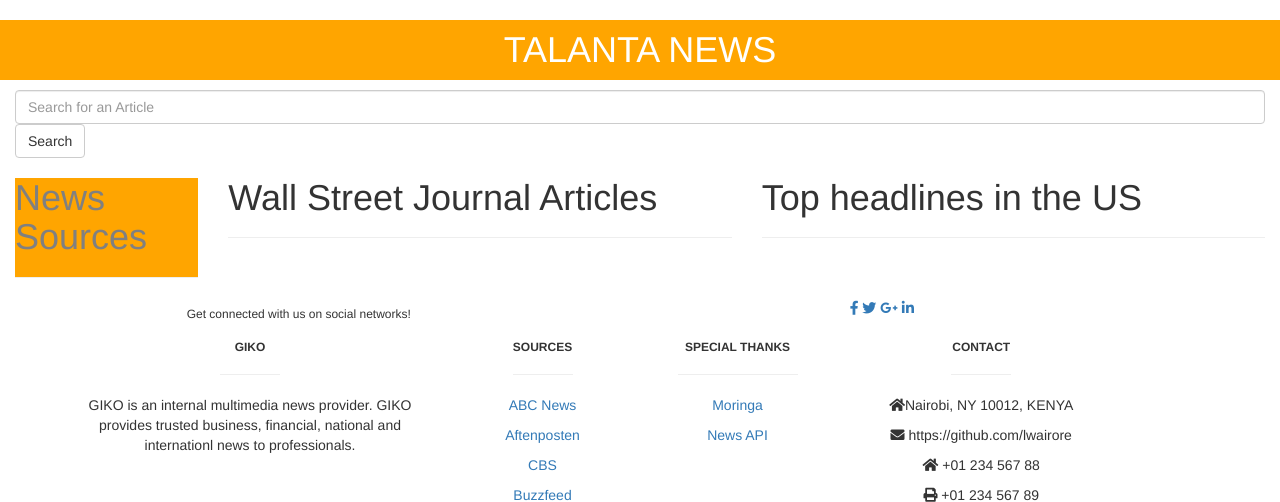
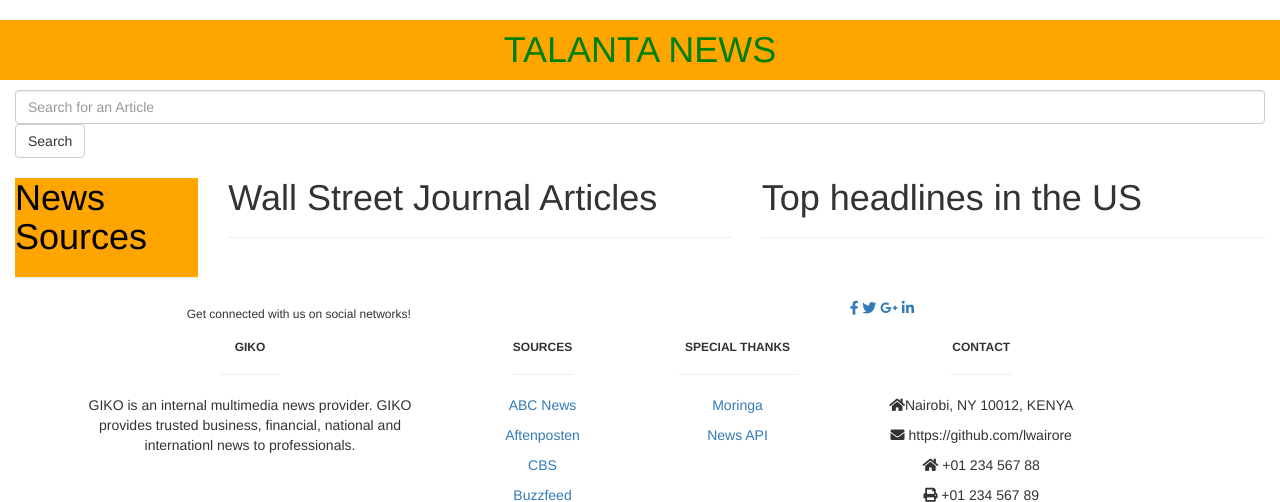
Before and after one commit to JOSEPHONYANGO/News-API, a Flask app: template app/templates/index.html in a window 1280 px wide. Shown: the top 502 px of the page. Run offline with Flask 2, Linux system fonts and the light colour scheme; the template is opened without the code that fills it, so the values that code supplies are empty; some libraries are stand-ins or nearby versions.

Commit message:
colors two

```diff
--- a/app/templates/base.html
+++ b/app/templates/base.html
@@ -18,7 +18,7 @@
 
 <body>
     <nav class="test" style="background: orange;">
-        <h1 style="color: #fff;text-align: center;padding: 10px;">TALANTA NEWS</h1>
+        <h1 style="color: green;text-align: center;padding: 10px;">TALANTA NEWS</h1>
     </nav>
     <!-- <a class="navbar-brand" href="/"> Home </a> -->
     {% block content %}
--- a/app/templates/index.html
+++ b/app/templates/index.html
@@ -11,7 +11,7 @@
         <div class="container col-md-2 mb-12">
             <div class="sidebar-sticky">
                 <nav class="d-none d-md-block sidebar" style="background-color: orange">
-                    <h1 class="text-muted" style="color:gray;">News Sources</h1>
+                    <h1 class="text-muted" style="color:black;">News Sources</h1>
                     <hr>
                     {{ macro.displayOtherNews(news_items) }}
                 </nav>
```
